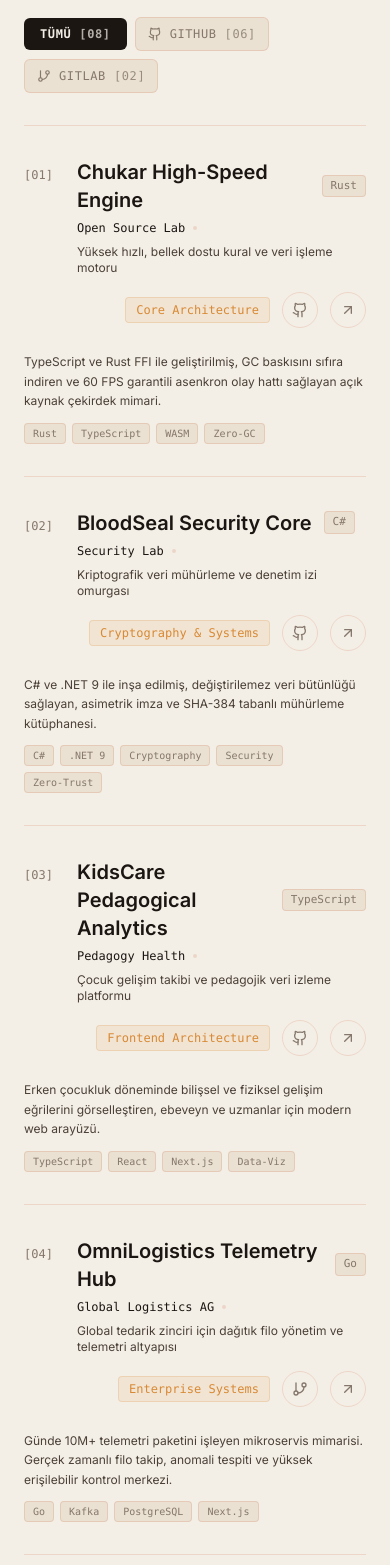
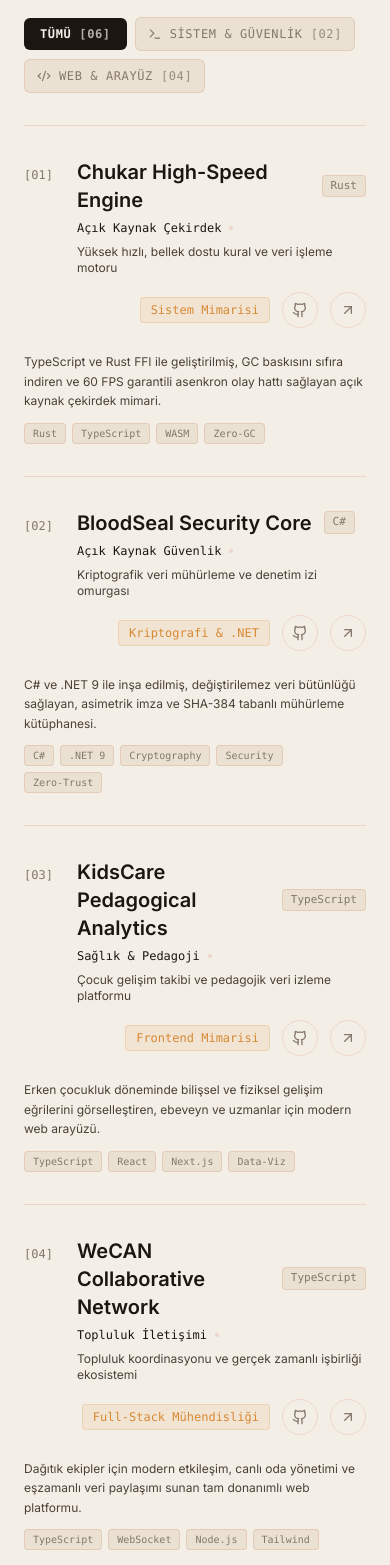
Before and after one commit to keklikabdullah07/abdullahkeklik, a Next.js app: page / in a window 390 px wide. Shown: the part 1314-2879 px from the top of the page. Built offline with nearby package versions, Linux system fonts and the light colour scheme.

Commit message:
feat(data): purge mock corporate projects and synchronize authentic portfolio data

```diff
--- a/src/components/CuratedWorks.tsx
+++ b/src/components/CuratedWorks.tsx
@@ -18,7 +18,7 @@ import type React from "react";
 import { useEffect, useState } from "react";
 import { EASE_EDITORIAL, RevealOnScroll } from "./MotionWrapper";
 
-type FilterCategory = "all" | "github" | "gitlab";
+type FilterCategory = "all" | "systems" | "web";
 
 export function CuratedWorks() {
   const { t } = useI18n();
@@ -36,16 +36,19 @@ export function CuratedWorks() {
     return () => window.removeEventListener("mousemove", handleMouseMove);
   }, []);
 
+  const isSystemsProject = (p: Project) =>
+    p.language === "Rust" || p.language === "C#" || p.tags.includes("Cryptography");
+
   const filteredProjects = initialProjects.filter((project) => {
     if (selectedFilter === "all") return true;
-    if (selectedFilter === "github") return project.source === "github";
-    if (selectedFilter === "gitlab") return project.source === "gitlab";
+    if (selectedFilter === "systems") return isSystemsProject(project);
+    if (selectedFilter === "web") return !isSystemsProject(project);
     return true;
   });
 
   const countAll = initialProjects.length;
-  const countGithub = initialProjects.filter((p) => p.source === "github").length;
-  const countGitlab = initialProjects.filter((p) => p.source === "gitlab").length;
+  const countSystems = initialProjects.filter(isSystemsProject).length;
+  const countWeb = initialProjects.filter((p) => !isSystemsProject(p)).length;
 
   return (
     <section
@@ -96,54 +99,46 @@ export function CuratedWorks() {
 
           <button
             type="button"
-            onClick={() => setSelectedFilter("github")}
+            onClick={() => setSelectedFilter("systems")}
             className={`relative px-3 sm:px-4 py-2 rounded-md font-mono text-xs uppercase tracking-wider transition-colors duration-200 flex items-center gap-2 ${
-              selectedFilter === "github"
+              selectedFilter === "systems"
                 ? "text-primary-contrast font-semibold"
                 : "bg-surface hover:bg-surface-raised text-ink-muted hover:text-ink border border-hairline"
             }`}
           >
-            {selectedFilter === "github" && (
+            {selectedFilter === "systems" && (
               <motion.span
                 layoutId="activeFilterPill"
                 className="absolute inset-0 bg-primary rounded-md shadow-xs -z-0"
                 transition={{ duration: 0.35, ease: EASE_EDITORIAL }}
               />
             )}
-            <Github className="w-3.5 h-3.5 relative z-10" />
-            <span className="relative z-10">GITHUB</span>
-            <span className="hidden sm:inline relative z-10">
-              {t.curatedWorks.tabGithub.replace("GITHUB", "")}
-            </span>
+            <Terminal className="w-3.5 h-3.5 relative z-10" />
+            <span className="relative z-10">{t.curatedWorks.tabSystems}</span>
             <span className="relative z-10 opacity-80">
-              [{String(countGithub).padStart(2, "0")}]
+              [{String(countSystems).padStart(2, "0")}]
             </span>
           </button>
 
           <button
             type="button"
-            onClick={() => setSelectedFilter("gitlab")}
+            onClick={() => setSelectedFilter("web")}
             className={`relative px-3 sm:px-4 py-2 rounded-md font-mono text-xs uppercase tracking-wider transition-colors duration-200 flex items-center gap-2 ${
-              selectedFilter === "gitlab"
+              selectedFilter === "web"
                 ? "text-canvas font-semibold"
                 : "bg-surface hover:bg-surface-raised text-ink-muted hover:text-ink border border-hairline"
             }`}
           >
-            {selectedFilter === "gitlab" && (
+            {selectedFilter === "web" && (
               <motion.span
                 layoutId="activeFilterPill"
                 className="absolute inset-0 bg-amber rounded-md shadow-xs -z-0"
                 transition={{ duration: 0.35, ease: EASE_EDITORIAL }}
               />
             )}
-            <GitBranch className="w-3.5 h-3.5 relative z-10" />
-            <span className="relative z-10">GITLAB</span>
-            <span className="hidden sm:inline relative z-10">
-              {t.curatedWorks.tabGitlab.replace("GITLAB", "")}
-            </span>
-            <span className="relative z-10 opacity-80">
-              [{String(countGitlab).padStart(2, "0")}]
-            </span>
+            <Code2 className="w-3.5 h-3.5 relative z-10" />
+            <span className="relative z-10">{t.curatedWorks.tabWeb}</span>
+            <span className="relative z-10 opacity-80">[{String(countWeb).padStart(2, "0")}]</span>
           </button>
         </div>
       </RevealOnScroll>
@@ -272,7 +267,7 @@ export function CuratedWorks() {
             <span className="flex items-center gap-1.5 text-primary font-medium">
               <Terminal className="w-3.5 h-3.5" />
               <span>
-                {activeProject.source === "gitlab" ? "GITLAB ENTERPRISE" : "GITHUB REPOSITORY"}
+                {activeProject.source === "gitlab" ? "GITLAB REPOSITORY" : "GITHUB REPOSITORY"}
               </span>
             </span>
             <span className="font-semibold">{activeProject.year}</span>
--- a/src/components/EditorialBio.tsx
+++ b/src/components/EditorialBio.tsx
@@ -51,24 +51,24 @@ interface Milestone {
 const milestones: Milestone[] = [
   {
     year: "2026",
-    role: "Creative Technologist & Bağımsız Stüdyo",
+    role: "Creative Technologist & Bağımsız Mühendis",
     organization: "Abdullah Keklik Studio · Urfa / Global",
     description:
-      "Awwwards kalitesinde yaşayan dijital vitrinler, yüksek performanslı web stüdyoları ve Chukar açık kaynak kural işleme motoru üzerine odaklanma.",
+      "Awwwards kalitesinde yaşayan editoryal vitrinler, tipografik tasarım sistemleri ve sıfır-GC Chukar açık kaynak kural motoru mimarisi.",
   },
   {
     year: "2025",
-    role: "Kıdemli Sistem & Etkileşim Mimarı",
-    organization: "Dağıtık Lojistik & Kreatif Girişimler",
+    role: "Sistem & Etkileşim Mühendisliği",
+    organization: "Açık Kaynak & Bağımsız Girişimler",
     description:
-      "Günde 10M+ paket işleyen IoT telemetri omurgası (OmniLogistics), BloodSeal (.NET 9 C# Güvenlik Çekirdeği) ve weCAN ekosistemi.",
+      "C# .NET 9 ile kriptografik veri mühürleme omurgası (BloodSeal) ve gerçek zamanlı işbirliği ekosistemi (weCAN) geliştirilmesi.",
   },
   {
     year: "2024",
-    role: "Fintech Altyapı & Tasarım Mühendisi",
-    organization: "FinPulse Banking Solutions",
+    role: "Frontend Mimarisi & Analitik Arayüzler",
+    organization: "Özel Tasarım & Web Çözümleri",
     description:
-      "Idempotent açık bankacılık ödeme ağ geçitleri, PSD2 regülasyon uyumu ve taktil arayüz bileşen kütüphanelerinin geliştirilmesi.",
+      "KidsCare çocuk gelişim pedagoji arayüzü, Ismail Portfoy finansal analiz paneli ve Next.js tabanlı taktil bileşen mimarileri.",
   },
 ];
 
--- a/src/data/projects.ts
+++ b/src/data/projects.ts
@@ -8,19 +8,17 @@ export const initialProjects: Project[] = [
     category: "individual",
     source: "github",
     language: "Rust",
-    stars: 12,
     tagline: "Yüksek hızlı, bellek dostu kural ve veri işleme motoru",
     description:
       "TypeScript ve Rust FFI ile geliştirilmiş, GC baskısını sıfıra indiren ve 60 FPS garantili asenkron olay hattı sağlayan açık kaynak çekirdek mimari.",
     tags: ["Rust", "TypeScript", "WASM", "Zero-GC"],
     githubUrl: "https://github.com/keklikabdullah07/chukar-engine",
-    demoUrl: "https://engine.abdullahkeklik.dev",
     featured: true,
     bentoSpan: "md:col-span-2",
     highlightMetric: "60 FPS · 0ms GC",
     year: "2026",
-    client: "Open Source Lab",
-    discipline: "Core Architecture",
+    client: "Açık Kaynak Çekirdek",
+    discipline: "Sistem Mimarisi",
     challenge:
       "Yoğun olay akışlarında (60+ FPS) tarayıcı JavaScript motorunun çöp toplayıcısı (Garbage Collector) bellek temizleme anlarında mikro takılmalara (frame-drop) yol açıyordu. Hedef, bellek tahsisini (allocation) sıfıra indiren bir veri işleme omurgası kurmaktı.",
     solution:
@@ -43,7 +41,6 @@ export const initialProjects: Project[] = [
     category: "individual",
     source: "github",
     language: "C#",
-    stars: 8,
     tagline: "Kriptografik veri mühürleme ve denetim izi omurgası",
     description:
       "C# ve .NET 9 ile inşa edilmiş, değiştirilemez veri bütünlüğü sağlayan, asimetrik imza ve SHA-384 tabanlı mühürleme kütüphanesi.",
@@ -53,8 +50,8 @@ export const initialProjects: Project[] = [
     bentoSpan: "col-span-1",
     highlightMetric: "SHA-384 · Zero-Trust",
     year: "2026",
-    client: "Security Lab",
-    discipline: "Cryptography & Systems",
+    client: "Açık Kaynak Güvenlik",
+    discipline: "Kriptografi & .NET",
     challenge:
       "Kritik işlem loglarının ve veritabanı kayıtlarının sonradan manipüle edilmesini engelleyen, yüksek hızlı ve asgari bellek ayak izine sahip bir mühürleme protokolü gereksinimi.",
     solution:
@@ -77,7 +74,6 @@ export const initialProjects: Project[] = [
     category: "individual",
     source: "github",
     language: "TypeScript",
-    stars: 6,
     tagline: "Çocuk gelişim takibi ve pedagojik veri izleme platformu",
     description:
       "Erken çocukluk döneminde bilişsel ve fiziksel gelişim eğrilerini görselleştiren, ebeveyn ve uzmanlar için modern web arayüzü.",
@@ -87,8 +83,8 @@ export const initialProjects: Project[] = [
     bentoSpan: "col-span-1",
     highlightMetric: "Gelişim Analitiği",
     year: "2026",
-    client: "Pedagogy Health",
-    discipline: "Frontend Architecture",
+    client: "Sağlık & Pedagoji",
+    discipline: "Frontend Mimarisi",
     challenge:
       "Pedagojik standart gelişim normlarını karmaşık tablolardan çıkarıp, ebeveynlerin tek bakışta anlayabileceği sakin, anlaşılır ve veri odaklı bir arayüze dönüştürmek.",
     solution:
@@ -105,47 +101,12 @@ export const initialProjects: Project[] = [
     ],
   },
   {
-    id: "proj-omnilogistics",
-    title: "OmniLogistics Telemetry Hub",
-    slug: "omnilogistics-hub",
-    category: "corporate",
-    source: "gitlab",
-    language: "Go",
-    tagline: "Global tedarik zinciri için dağıtık filo yönetim ve telemetri altyapısı",
-    description:
-      "Günde 10M+ telemetri paketini işleyen mikroservis mimarisi. Gerçek zamanlı filo takip, anomali tespiti ve yüksek erişilebilir kontrol merkezi.",
-    tags: ["Go", "Kafka", "PostgreSQL", "Next.js"],
-    gitlabUrl: "https://gitlab.com/keklikabdullah07/omnilogistics",
-    demoUrl: "https://omnilogistics.demo.dev",
-    featured: true,
-    bentoSpan: "col-span-1",
-    highlightMetric: "10M+ Olay/Gün",
-    year: "2025",
-    client: "Global Logistics AG",
-    discipline: "Enterprise Systems",
-    challenge:
-      "Avrupa genelinde hareket halindeki 15.000+ tır ve konteynerden gelen kesintili GPS, soğuk zincir sıcaklık ve hız sensör verilerini kayıpsız toplamak ve ani rota sapmalarını 5 saniyenin altında operatör ekranına yansıtmak.",
-    solution:
-      "Go diliyle yazılmış yüksek verimli ingest servisleri ve Apache Kafka olay kuyruğu entegre edildi. Veri tabanında timescale/PostgreSQL kümesi üzerinden zaman serisi analitiği kuruldu; Next.js ve WebSocket ile canlı izleme arayüzü inşa edildi.",
-    impact: [
-      "Günde 10.000.000+ telemetri paketi %99.998 doğrulukla işlendi",
-      "Kritik soğuk zincir bozulma uyarıları ortalama 1.8 saniyede bildirildi",
-      "Lojistik yakıt ve rota verimliliğinde %14 doğrudan tasarruf sağlandı",
-    ],
-    deliverables: [
-      "Dağıtık IoT veri alım (ingest) mikroservisleri",
-      "Kafka tabanlı gerçek zamanlı anomali tespit motoru",
-      "Operatör kontrol merkezi web paneli (Next.js)",
-    ],
-  },
-  {
     id: "proj-wecan",
     title: "WeCAN Collaborative Network",
     slug: "wecan",
     category: "individual",
     source: "github",
     language: "TypeScript",
-    stars: 5,
     tagline: "Topluluk koordinasyonu ve gerçek zamanlı işbirliği ekosistemi",
     description:
       "Dağıtık ekipler için modern etkileşim, canlı oda yönetimi ve eşzamanlı veri paylaşımı sunan tam donanımlı web platformu.",
@@ -155,8 +116,8 @@ export const initialProjects: Project[] = [
     bentoSpan: "col-span-1",
     highlightMetric: "Canlı Eşzamanlama",
     year: "2025",
-    client: "Community Labs",
-    discipline: "Full-Stack Engineering",
+    client: "Topluluk İletişimi",
+    discipline: "Full-Stack Mühendisliği",
     challenge:
       "Aynı anda yüzlerce katılımcının ortak çalışma alanında gecikmesiz senkronizasyonunu sağlamak ve bağlantı kopmalarında veri kaybı yaşatmamak.",
     solution:
@@ -179,18 +140,17 @@ export const initialProjects: Project[] = [
     category: "individual",
     source: "github",
     language: "TypeScript",
-    stars: 4,
-    tagline: "Küratörlü editoryal vitrin ve özel tasarım e-ticaret deneyimi",
+    tagline: "Küratörlü editoryal vitrin ve özel tasarım deneyimi",
     description:
       "Kişiye özel lüks ürünler için tasarlanmış; akıcı geçişler, cömert negatif alan ve sakin editoryal tipografi barındıran modern vitrin.",
     tags: ["TypeScript", "Next.js", "Tailwind", "Motion"],
     githubUrl: "https://github.com/keklikabdullah07/moi-special",
-    featured: false,
+    featured: true,
     bentoSpan: "col-span-1",
     highlightMetric: "Editoryal Zanaat",
     year: "2025",
-    client: "Special Design Studio",
-    discipline: "Creative Interaction",
+    client: "Özel Vitrin Tasarımı",
+    discipline: "Kreatif Etkileşim",
     challenge:
       "Geleneksel kalabalık e-ticaret siteleri yerine, ürünün hikayesini ve zanaatını öne çıkaran sessiz lüks (quiet luxury) estetiğini dijitale aktarmak.",
     solution:
@@ -213,17 +173,16 @@ export const initialProjects: Project[] = [
     category: "individual",
     source: "github",
     language: "TypeScript",
-    stars: 3,
     tagline: "Varlık yönetimi ve finansal portföy analiz arayüzü",
     description:
       "Finansal varlıkların performans analizini, getiri eğrilerini ve risk metriklerini temiz bir analitik dashboard üzerinde sunan modern web uygulaması.",
     tags: ["TypeScript", "Next.js", "Fintech", "Recharts"],
     githubUrl: "https://github.com/keklikabdullah07/ismailportfoy",
-    featured: false,
-    bentoSpan: "col-span-1",
+    featured: true,
+    bentoSpan: "md:col-span-2",
     highlightMetric: "Portföy Analitiği",
     year: "2025",
-    client: "Private Client",
+    client: "Finansal Analiz Desk",
     discipline: "Fintech Dashboard",
     challenge:
       "Karmaşık finansal getiri formüllerini ve çoklu varlık dağılımlarını kullanıcının saniyeler içinde yorumlayabileceği sade bir yönetim paneline dönüştürmek.",
@@ -240,37 +199,4 @@ export const initialProjects: Project[] = [
       "Veri dışa aktarma modülü",
     ],
   },
-  {
-    id: "proj-finpulse",
-    title: "FinPulse Core Payment Gateway",
-    slug: "finpulse-gateway",
-    category: "corporate",
-    source: "gitlab",
-    language: "TypeScript",
-    tagline: "Yüksek güvenlikli açık bankacılık ve PSD2 uyumlu ödeme omurgası",
-    description:
-      "Bankacılık regülasyonlarına uygun, idempotency güvenceli ve çok katmanlı denetim izi (audit log) sunan finansal işlem omurgası.",
-    tags: ["TypeScript", "Drizzle ORM", "Docker", "PCI-DSS"],
-    gitlabUrl: "https://gitlab.com/keklikabdullah07/finpulse",
-    featured: true,
-    bentoSpan: "md:col-span-2",
-    highlightMetric: "%99.999 SLA",
-    year: "2024",
-    client: "FinPulse Banking",
-    discipline: "Fintech & Security",
-    challenge:
-      "Yüksek hacimli e-ticaret ödemelerinde ağ kopmaları veya çift çekim (double-spend) risklerini sıfıra indirmek ve PCI-DSS / KVKK regülasyonlarına tam uyumlu, geriye dönük değiştirilemez bir denetim izi (immutable audit trail) kurmak.",
-    solution:
-      "Her işleme benzersiz UUIDv7 damgası ve idempotency anahtarı atandı. Drizzle ORM ve PostgreSQL işlemleri (transactions) üzerinde katı hard-delete + JSON arşivleme mimarisi kuruldu; Pino ile korelasyon kimlikli yapılandırılmış loglama devreye alındı.",
-    impact: [
-      "5.000.000+ ödeme işleminde sıfır çift çekim (0 duplicate transactions)",
-      "99.999% sistem çalışma süresi (SLA) ile finansal operasyon güvencesi",
-      "Bağımsız SAST güvenlik denetiminden sıfır kritik bulgu ile tam not",
-    ],
-    deliverables: [
-      "Idempotent ödeme orkestrasyon API çekirdeği",
-      "PCI-DSS uyumlu PII maskeleme ve şifreleme katmanı",
-      "Gerçek zamanlı bankacılık uzlaşma (reconciliation) raporlama motoru",
-    ],
-  },
 ];
--- a/src/locales/en.json
+++ b/src/locales/en.json
@@ -33,10 +33,10 @@
   "curatedWorks": {
     "sectionBadge": "SECTION [02] — SELECTED WORKS & REPOSITORIES",
     "title": "Selected Works & Git Archive",
-    "subtitle": "In Nippon Design Center archive discipline: open-source repositories and enterprise system architectures crafted with C#, TypeScript, Rust, and Go.",
+    "subtitle": "In Nippon Design Center archive discipline: open-source repositories and high-performance system architectures crafted with C#, TypeScript, and Rust.",
     "tabAll": "ALL",
-    "tabGithub": "GITHUB / OPEN SOURCE",
-    "tabGitlab": "GITLAB / ENTERPRISE",
+    "tabSystems": "SYSTEMS & SECURITY",
+    "tabWeb": "WEB & INTERACTION",
     "caseStudyTitle": "Detailed Case Study"
   },
   "manifesto": {
--- a/src/locales/ku.json
+++ b/src/locales/ku.json
@@ -33,10 +33,10 @@
   "curatedWorks": {
     "sectionBadge": "BEŞ [02] — XEBATÊN HILBIJARTÎ Û REPO",
     "title": "Projeyên Hilbijartî Û Arşîva Gitê",
-    "subtitle": "Di dîsîplîna arşîvê ya Nippon Design Center de; depoyên çavkaniya vekirî û mîmariyên sîstemê yên bi C#, TypeScript, Rust û Go hatine ristin.",
+    "subtitle": "Di dîsîplîna arşîvê ya Nippon Design Center de; depoyên çavkaniya vekirî û mîmariyên sîstemê yên bi C#, TypeScript û Rust hatine ristin.",
     "tabAll": "HEMÛ",
-    "tabGithub": "GITHUB / ÇAVKANIYA VEKIRÎ",
-    "tabGitlab": "GITLAB / SAZÎBÛN",
+    "tabSystems": "SÎSTEM Û EWLEHÎ",
+    "tabWeb": "WEB Û TÊKILÎ",
     "caseStudyTitle": "Lêkolîna Berfireh a Projeyê"
   },
   "manifesto": {
--- a/src/locales/tr.json
+++ b/src/locales/tr.json
@@ -33,10 +33,10 @@
   "curatedWorks": {
     "sectionBadge": "SECTION [02] — SELECTED WORKS & REPOSITORIES",
     "title": "Seçilmiş Projeler & Git Arşivi",
-    "subtitle": "Nippon Design Center arşiv disiplininde; C#, TypeScript, Rust ve Go ile geliştirilmiş açık kaynak depolar ve kurumsal sistem mimarileri.",
+    "subtitle": "Nippon Design Center arşiv disiplininde; C#, TypeScript ve Rust ile geliştirilmiş açık kaynak depolar ve yüksek performanslı sistem mimarileri.",
     "tabAll": "TÜMÜ",
-    "tabGithub": "GITHUB / AÇIK KAYNAK",
-    "tabGitlab": "GITLAB / KURUMSAL",
+    "tabSystems": "SİSTEM & GÜVENLİK",
+    "tabWeb": "WEB & ARAYÜZ",
     "caseStudyTitle": "Detaylı Vaka İncelemesi"
   },
   "manifesto": {
--- a/src/types/i18n.ts
+++ b/src/types/i18n.ts
@@ -37,8 +37,8 @@ export interface TranslationDictionary {
     title: string;
     subtitle: string;
     tabAll: string;
-    tabGithub: string;
-    tabGitlab: string;
+    tabSystems: string;
+    tabWeb: string;
     caseStudyTitle: string;
   };
   manifesto: {
```
Also changed, not shown: specs/active/0020-gercek-veri-arindirma.md (added, +13 -0 lines), specs/plans/0020-gercek-veri-arindirma.plan.md (added, +18 -0 lines), 2 other files (tests, documents, lock files or other folders).
